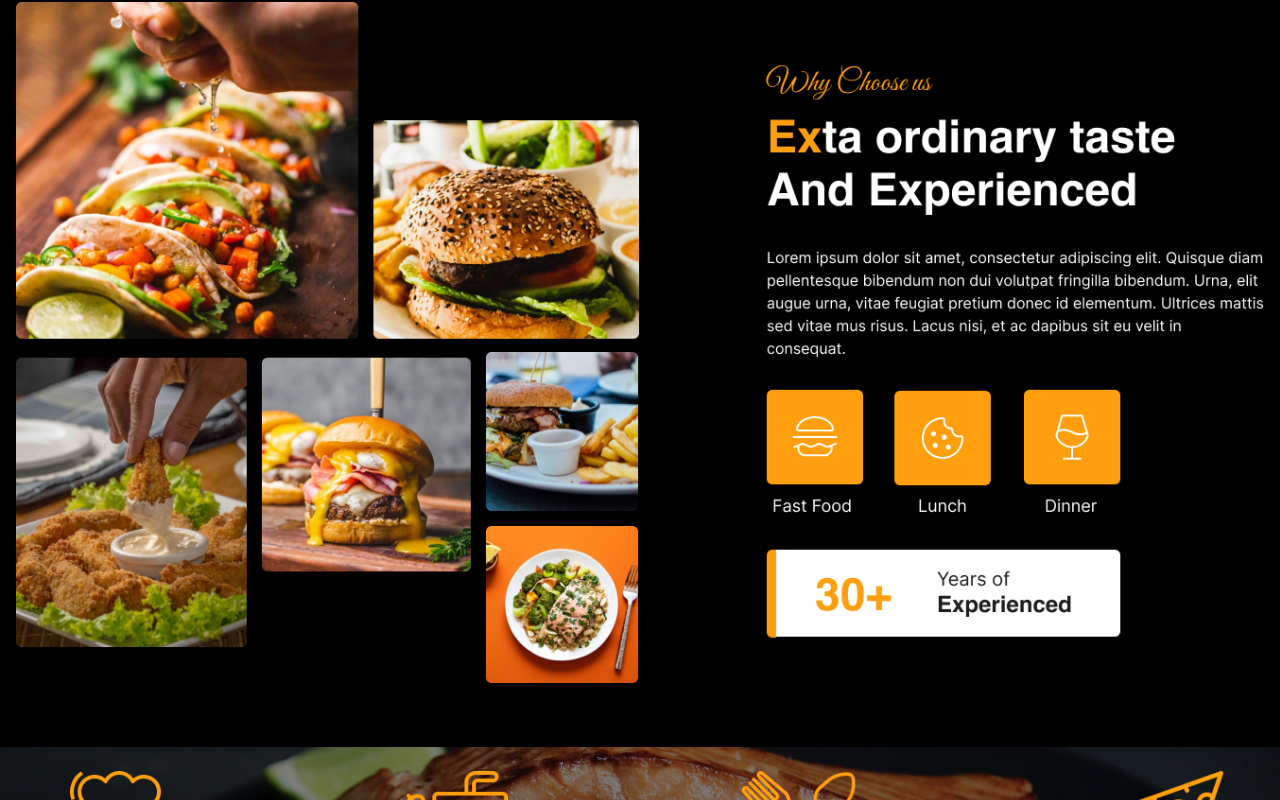
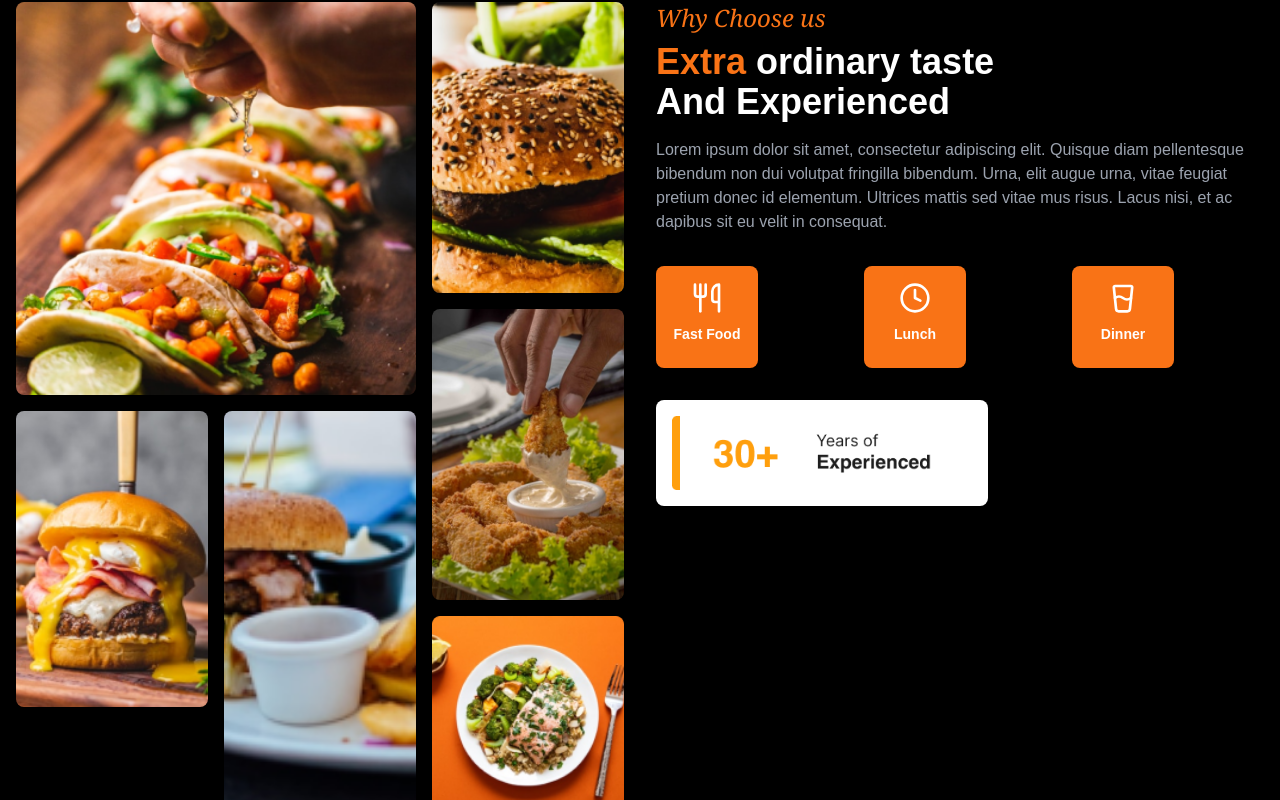
Before and after one commit to Tahasaif3/Figma-Templa-9-Hackathon, a Next.js app: page / in a window 1280 px wide. Shown: the part 2480-3280 px from the top of the page. Built offline with nearby package versions, Linux system fonts and the light colour scheme.

Commit message:
Update food-categogy.tsx

```diff
--- a/components/food-categogy.tsx
+++ b/components/food-categogy.tsx
@@ -1,16 +1,46 @@
 import Image from 'next/image'
+import { Utensils, Clock, GlassWater } from 'lucide-react'
+
+const foodImages = [
+  { src: '/ff1.png?height=356&width=362&text=Tacos', alt: 'Tacos', width: 362, height: 356 },
+  { src: '/fc2.png?height=231&width=281&text=Burger', alt: 'Burger', width: 281, height: 231 },
+  { src: '/fc3.png?height=306&width=244&text=FriedFood', alt: 'Fried Food', width: 244, height: 306 },
+  { src: '/fc4.png?height=226&width=221&text=Burger2', alt: 'Another Burger', width: 221, height: 226 },
+  { src: '/fc5.png?height=166&width=161&text=Salad', alt: 'Salad', width: 161, height: 166 },
+  { src: '/fc6.png?height=166&width=161&text=Salad', alt: 'Salad', width: 161, height: 166 },
+
+]
 
 export default function WhyChooseUsSection() {
   return (
-    <section className="bg-black py-16 min-h-screen">
+    <section className="bg-black text-white py-16">
       <div className="container mx-auto px-4">
-      <Image
-      src={"/wcu.png"}
-      alt='why choose us'
-      width={1320}
-      height={720}
-      />
-
+        <div className="flex flex-col lg:flex-row items-start gap-8">
+          <div className="lg:w-1/2 grid grid-cols-6 grid-rows-6 gap-4">
+            <div className="col-span-4 row-span-4"> <Image src={foodImages[0].src} alt={foodImages[0].alt} width={foodImages[0].width} height={foodImages[0].height} className="rounded-lg object-cover w-full h-full" />
+            </div>
+            <div className="col-span-2 row-span-3"> <Image src={foodImages[1].src} alt={foodImages[1].alt} width={foodImages[1].width} height={foodImages[1].height} className="rounded-lg object-cover w-full h-full" />
+            </div>
+            <div className="col-span-2 row-span-3"> <Image src={foodImages[2].src} alt={foodImages[2].alt} width={foodImages[2].width} height={foodImages[2].height} className="rounded-lg object-cover w-full h-full" />
+            </div>
+            <div className="col-span-2 row-span-3"> <Image src={foodImages[3].src} alt={foodImages[3].alt} width={foodImages[3].width} height={foodImages[3].height} className="rounded-lg object-cover w-full h-full" />
+            </div> <div className="col-span-2 row-span-4"> <Image src={foodImages[4].src} alt={foodImages[4].alt} width={foodImages[4].width} height={foodImages[4].height} className="rounded-lg object-cover w-full h-full" />
+            </div>
+            <div className="col-span-2 row-span-2"> <Image src={foodImages[5].src} alt={foodImages[4].alt} width={foodImages[5].width} height={foodImages[5].height} className="rounded-lg object-cover w-full h-full" />
+            </div>
+          </div>
+          <div className="lg:w-1/2">
+            <h2 className="text-2xl font-serif italic text-orange-500 mb-2">Why Choose us</h2>
+            <h3 className="text-4xl font-bold mb-4"> <span className="text-orange-500">Extra</span> ordinary taste <br /> And Experienced </h3>
+            <p className="text-gray-400 mb-8"> Lorem ipsum dolor sit amet, consectetur adipiscing elit. Quisque diam pellentesque bibendum non dui volutpat fringilla bibendum. Urna, elit augue urna, vitae feugiat pretium donec id elementum. Ultrices mattis sed vitae mus risus. Lacus nisi, et ac dapibus sit eu velit in consequat. </p>
+            <div className="grid grid-cols-3 gap-4 mb-8">
+              {[{ icon: Utensils, label: 'Fast Food' }, { icon: Clock, label: 'Lunch' }, { icon: GlassWater, label: 'Dinner' },].map((item, index) => (<div key={index} className="bg-orange-500 rounded-lg p-4 w-[102px] h-[102px] text-center"> <item.icon className="w-8 h-8 mx-auto mb-2 text-white" />
+                <span className="text-sm font-bold">{item.label}</span> </div>))} </div> <div className="bg-white text-black rounded-lg p-4 inline-flex items-center">
+              <div> <Image src="/30.png" alt="30 years experience" width={300} height={100} />
+              </div>
+            </div>
+          </div>
+        </div>
       </div>
     </section>
   )
```
